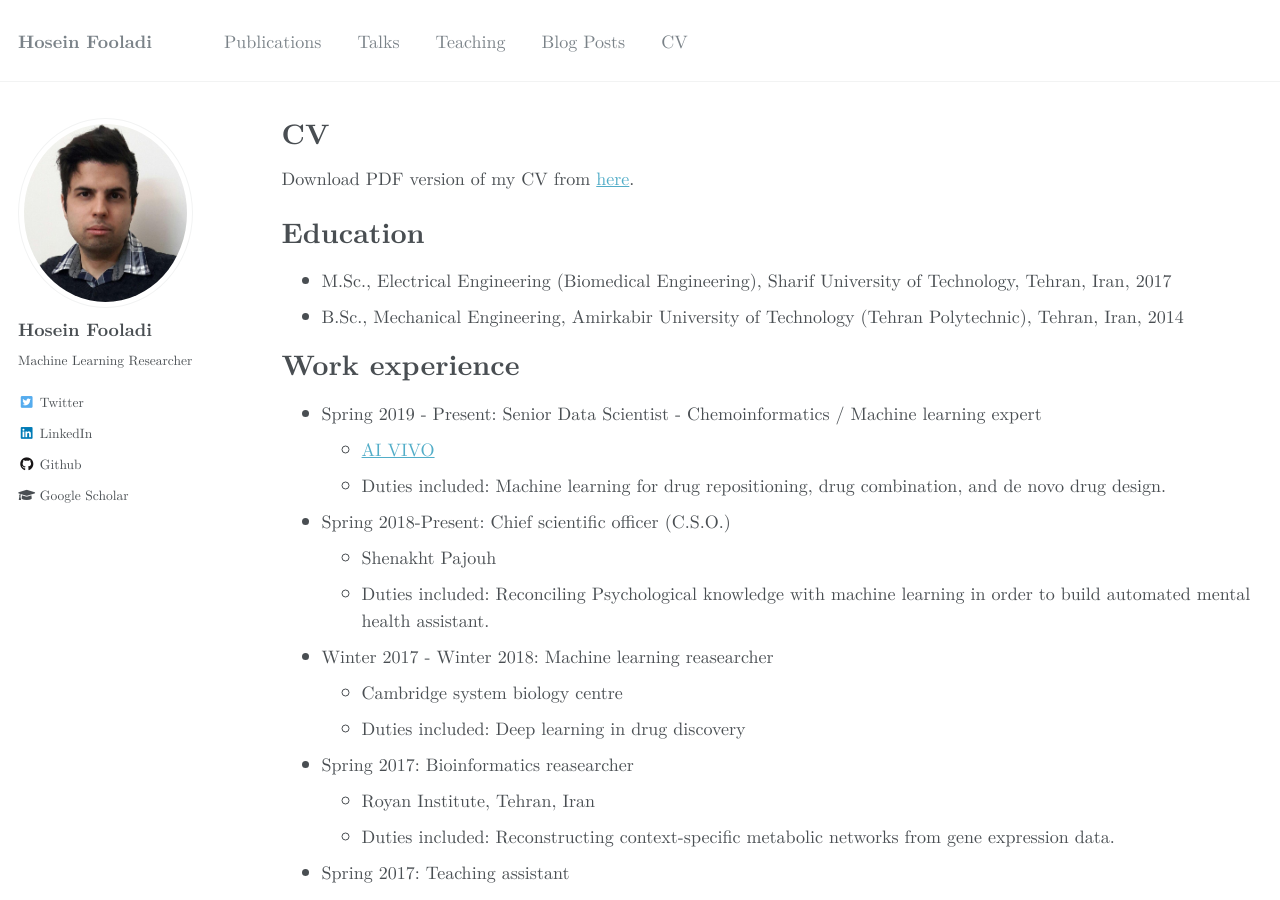
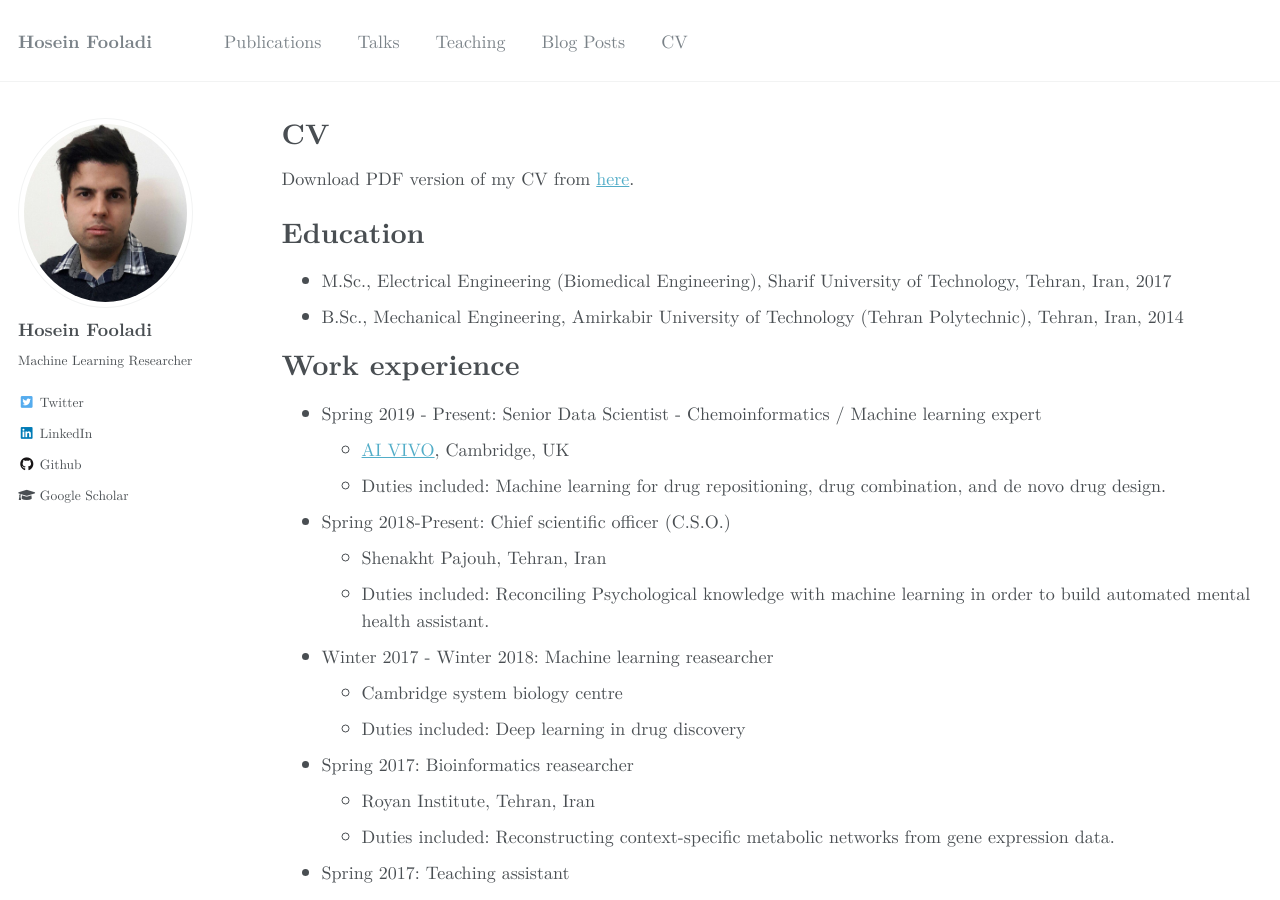
Before and after one commit to HFooladi/HFooladi.github.io, a Jekyll site: the page built from _pages/cv.md, in a window 1280 px wide and 900 px high. Built offline with Jekyll 4.4.1, drawn with Linux system fonts in a browser that asks for light colours; some web fonts are replaced.

Commit message:
samll modification to cv

```diff
--- a/_pages/cv.md
+++ b/_pages/cv.md
@@ -18,11 +18,11 @@ Education
 Work experience
 ======
 * Spring 2019 - Present: Senior Data Scientist - Chemoinformatics / Machine learning expert
-  * [AI VIVO](http://www.aivivo.co/)
+  * [AI VIVO](http://www.aivivo.co/), Cambridge, UK
   * Duties included: Machine learning for drug repositioning, drug combination, and de novo drug design.
 
 * Spring 2018-Present: Chief scientific officer (C.S.O.)
-  * Shenakht Pajouh
+  * Shenakht Pajouh, Tehran, Iran
   * Duties included: Reconciling Psychological knowledge with machine learning in order to build automated mental health assistant.
 
 * Winter 2017 - Winter 2018: Machine learning reasearcher
```
